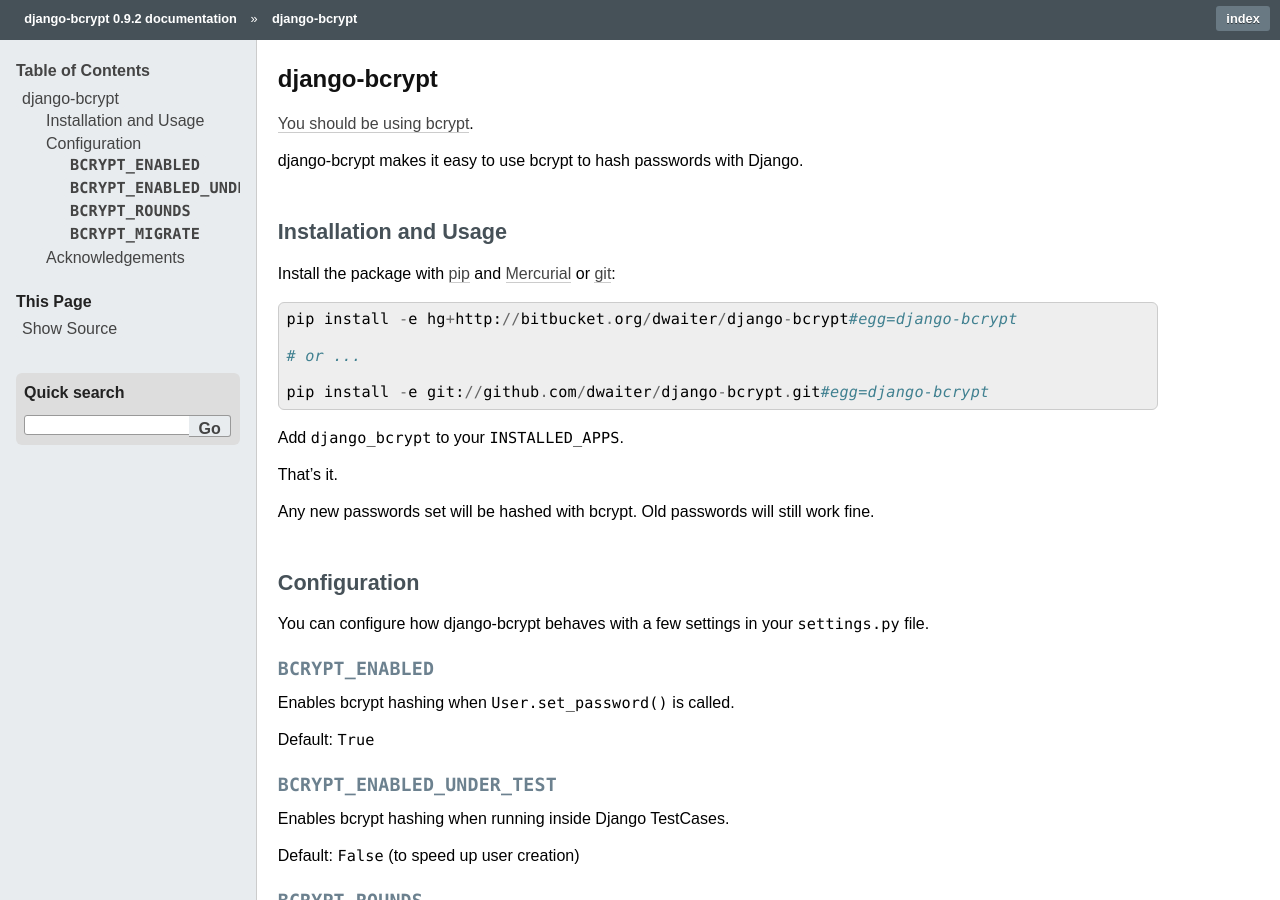
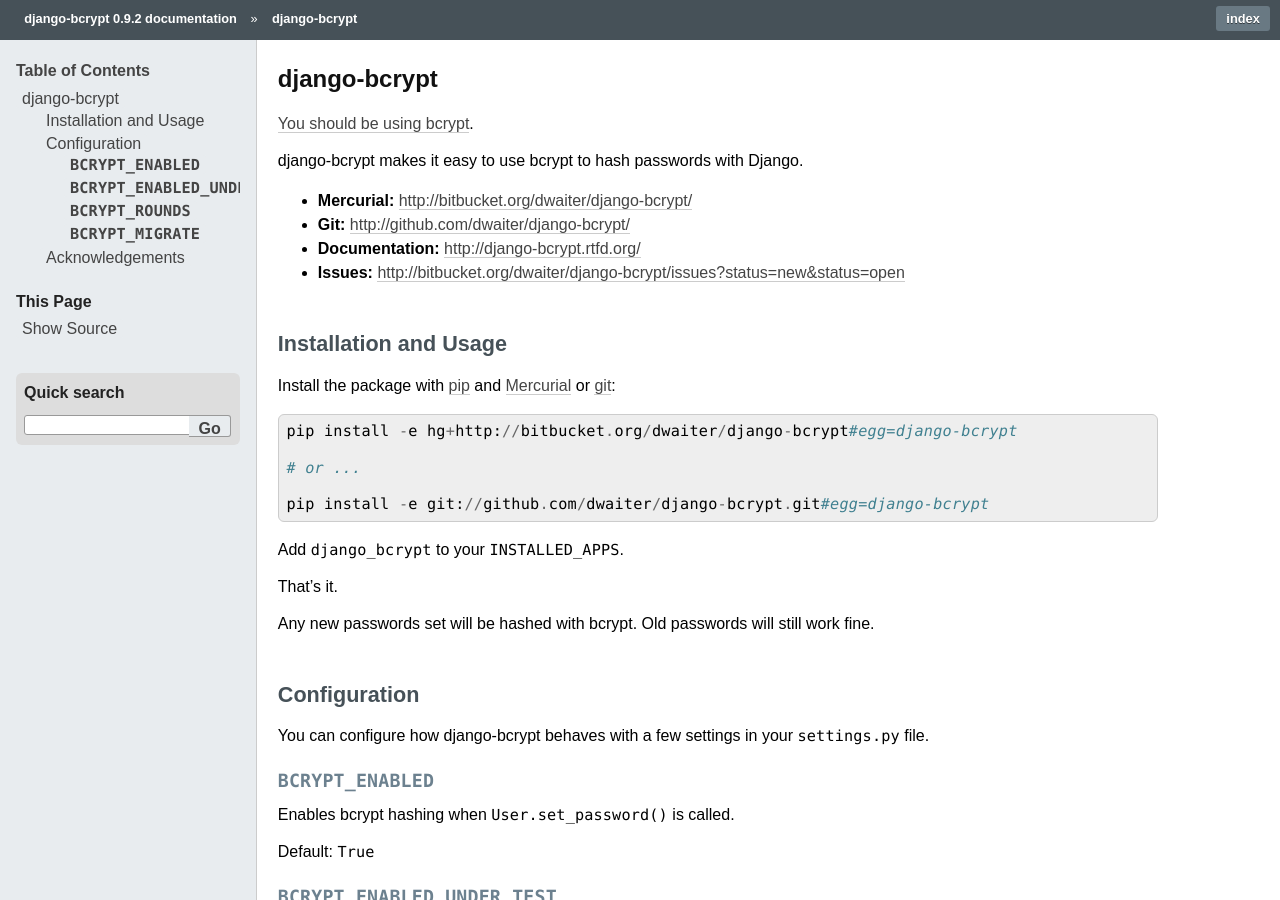
Before and after one commit to dwaiter/django-bcrypt, a Sphinx documentation site: the page built from docs/source/index.rst, in a window 1280 px wide and 900 px high. Built offline with Sphinx 7.4.7, drawn with Linux system fonts in a browser that asks for light colours.

Commit message:
Doc links.

```diff
--- a/README.rst
+++ b/README.rst
@@ -8,6 +8,10 @@
 
 django-bcrypt makes it easy to use bcrypt to hash passwords with Django.
 
+* **Mercurial:** http://bitbucket.org/dwaiter/django-bcrypt/
+* **Git:** http://github.com/dwaiter/django-bcrypt/
+* **Documentation:** http://django-bcrypt.rtfd.org/
+* **Issues:** http://bitbucket.org/dwaiter/django-bcrypt/issues?status=new&status=open
 
 Installation and Usage
 ----------------------
--- a/docs/source/index.rst
+++ b/docs/source/index.rst
@@ -8,6 +8,10 @@
 
 django-bcrypt makes it easy to use bcrypt to hash passwords with Django.
 
+* **Mercurial:** http://bitbucket.org/dwaiter/django-bcrypt/
+* **Git:** http://github.com/dwaiter/django-bcrypt/
+* **Documentation:** http://django-bcrypt.rtfd.org/
+* **Issues:** http://bitbucket.org/dwaiter/django-bcrypt/issues?status=new&status=open
 
 Installation and Usage
 ----------------------
```
